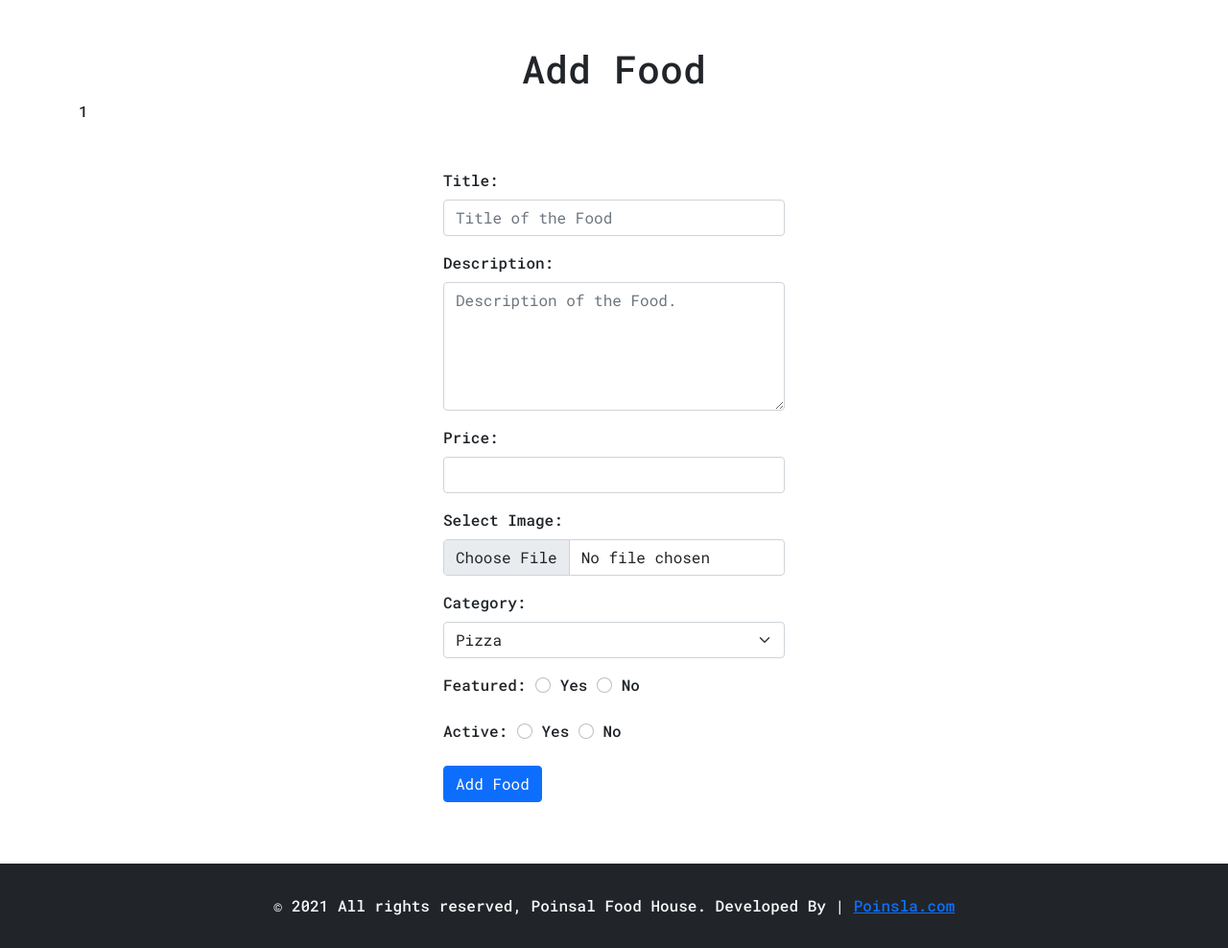
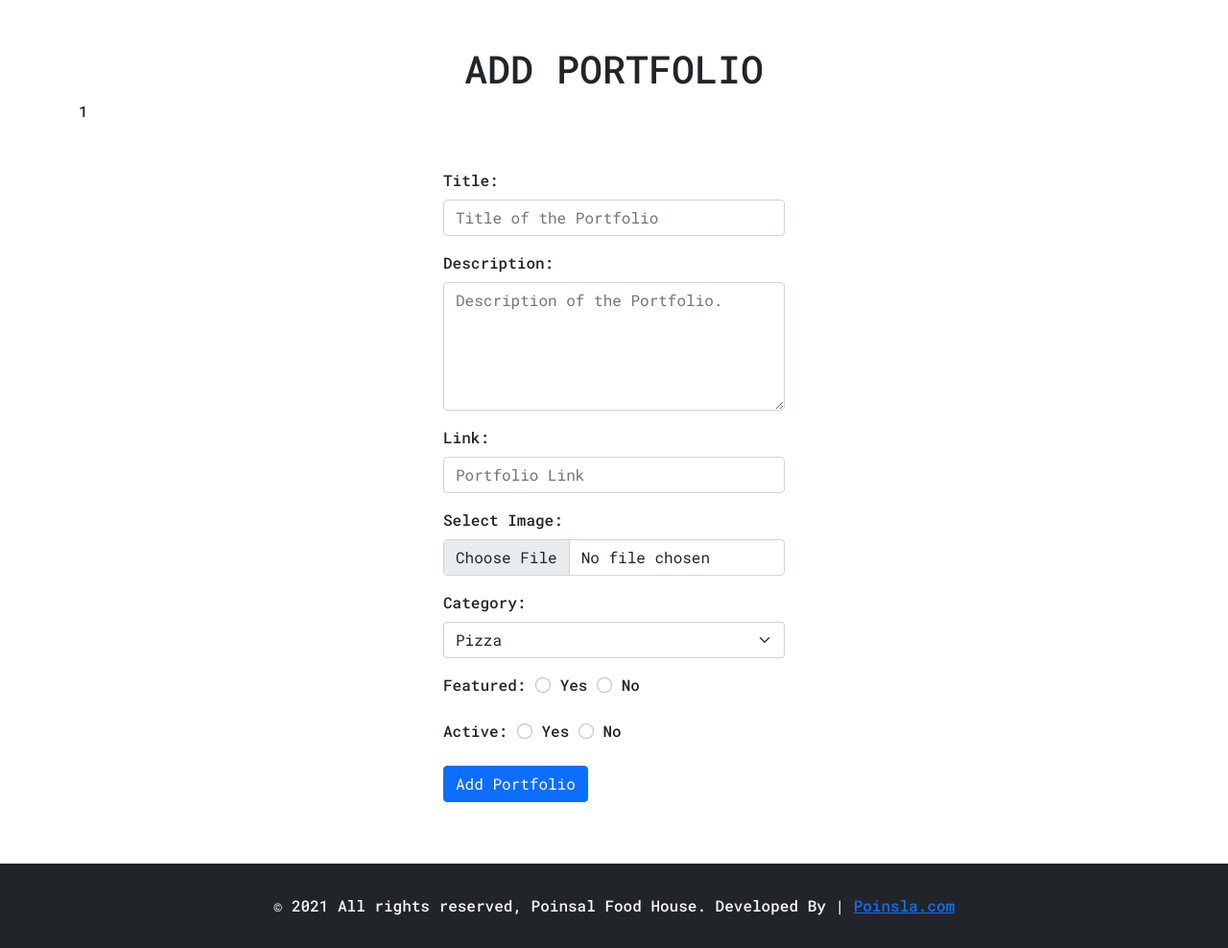
Before and after one commit to Roby98-dev/poinsla-porto-website-php, a PHP site: page /poinsla-porto-website-php/admin/add-food.php in a window 1280 px wide. Shown: the part 58-1046 px from the top of the page at 96% size. Run offline with PHP 8.4, Linux system fonts and the light colour scheme; a user stored in the database is signed in; data comes from the database, SQL or seed files in the repository.

Commit message:
Updated in 21 Mei 2021, at 17:30

```diff
--- a/admin/add-food.php
+++ b/admin/add-food.php
@@ -1,7 +1,7 @@
 <?php include_once('partials/menu.php'); ?>
 
 <div class="container">
-    <h1 class="text-center mt-5">Add Food</h1>
+    <h1 class="text-center mt-5 text-uppercase">Add Portfolio</h1>
     <?php
     if (isset($_SESSION['upload'])) {
         echo $_SESSION['upload'];
@@ -15,15 +15,15 @@
                 <table class="tbl-30">
                     <div class="mb-3">
                         <label class="form-label">Title: </label>
-                        <input class="form-control" type="text" name="title" placeholder="Title of the Food">
+                        <input class="form-control" type="text" name="title" placeholder="Title of the Portfolio">
                     </div>
                     <div class="mb-3">
                         <label class="form-label">Description: </label>
-                        <textarea class="form-control" name="description" cols="30" rows="5" placeholder="Description of the Food."></textarea>
+                        <textarea class="form-control" name="description" cols="30" rows="5" placeholder="Description of the Portfolio."></textarea>
                     </div>
                     <div class="mb-3">
-                        <label class="form-label">Price: </label>
-                        <input class="form-control" type="text" name="price">
+                        <label class="form-label">Link: </label>
+                        <input class="form-control" type="text" name="price" placeholder="Portfolio Link">
                     </div>
                     <div class="mb-3">
                         <label class="form-label">Select Image: </label>
@@ -67,7 +67,7 @@
                         <input class="form-check-input" type="radio" name="active" value="No"> No
                     </div>
                     <div class="mb-3">
-                        <input type="submit" name="submit" value="Add Food" class="btn btn-primary">
+                        <input type="submit" name="submit" value="Add Portfolio" class="btn btn-primary">
                     </div>
                 </table>
             </form>
--- a/admin/manage-food.php
+++ b/admin/manage-food.php
@@ -2,7 +2,7 @@
 
 <div class="container">
     <h1 class="text-center mt-5 text-uppercase">Manage Portfolios</h1>
-    <a href="<?php echo SITEURL; ?>admin/add-food.php" class="btn btn-primary mb-3">Add Food</a>
+    <a href="<?php echo SITEURL; ?>admin/add-food.php" class="btn btn-primary mb-3">Add Portfolio</a>
     <div class="row">
 
         <?php
--- a/admin/partials/menu.php
+++ b/admin/partials/menu.php
@@ -11,6 +11,7 @@ include('login-check.php');
 <head>
     <meta charset="utf-8">
     <meta name="viewport" content="width=device-width, initial-scale=1">
+    <link rel='icon' href='<?= SITEURL; ?>assets/images/poinsla-icon.JPG' type='image/x-icon' />
     <title>Poinsla Food Order Website | Home Page</title>
 
     <link rel="stylesheet" href="../assets/css/main-front.css">
```
Also changed, not shown: admin/update-category.php (+73 -78 lines), admin/update-food.php (+10 -7 lines).
